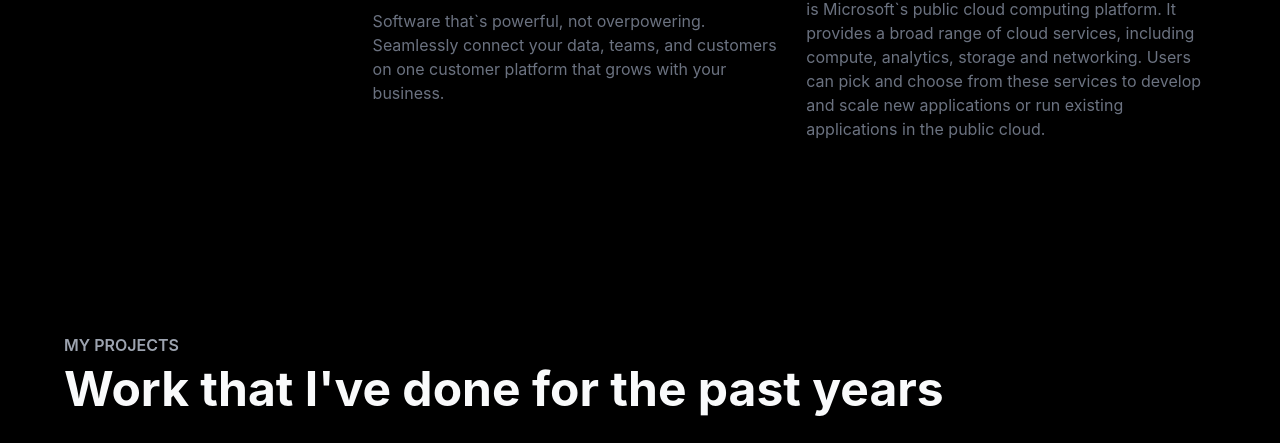
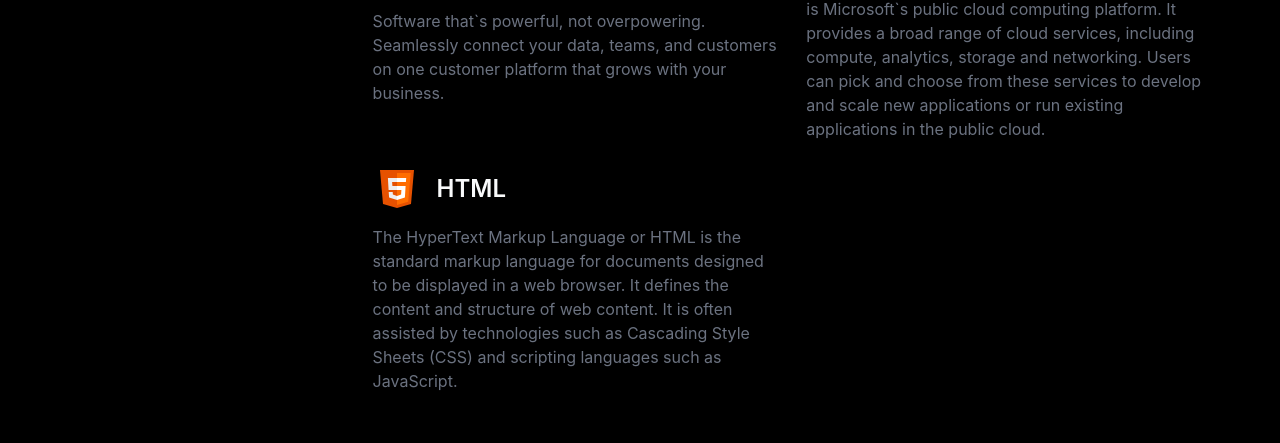
Before and after one commit to ValTar1999/Vladislav_Tarna_CV, a React (Create React App) app: page / in a window 1280 px wide. Shown: the part 3389-3832 px from the top of the page. Built offline with nearby package versions, Linux system fonts and the light colour scheme.

Commit message:
add html

```diff
--- a/src/App.tsx
+++ b/src/App.tsx
@@ -34,6 +34,7 @@ import Tailwind from './img/icons8-tailwindcss.svg';
 import Sketchup from './img/icons8-google-sketchup.svg';
 import Hubspot from './img/hubspot-1.svg';
 import Azure from './img/icons8-azure.svg';
+import HTML from './img/icons8-html-logo.svg'
 import { motion, useScroll } from "framer-motion";
 
 const App: React.FC = () => {
@@ -121,6 +122,11 @@ const App: React.FC = () => {
       icon: Azure,
       title: 'Azure',
       subtitle: 'Microsoft Azure, formerly known as Windows Azure, is Microsoft`s public cloud computing platform. It provides a broad range of cloud services, including compute, analytics, storage and networking. Users can pick and choose from these services to develop and scale new applications or run existing applications in the public cloud.',
+    },
+    {
+      icon: HTML,
+      title: 'HTML',
+      subtitle: 'The HyperText Markup Language or HTML is the standard markup language for documents designed to be displayed in a web browser. It defines the content and structure of web content. It is often assisted by technologies such as Cascading Style Sheets (CSS) and scripting languages such as JavaScript.',
     },
   ];
 
```
Also changed, not shown: src/img/icons8-html-logo.svg (added).
